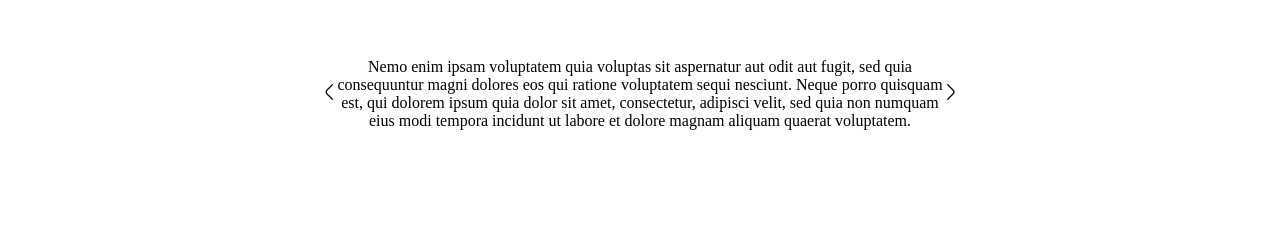
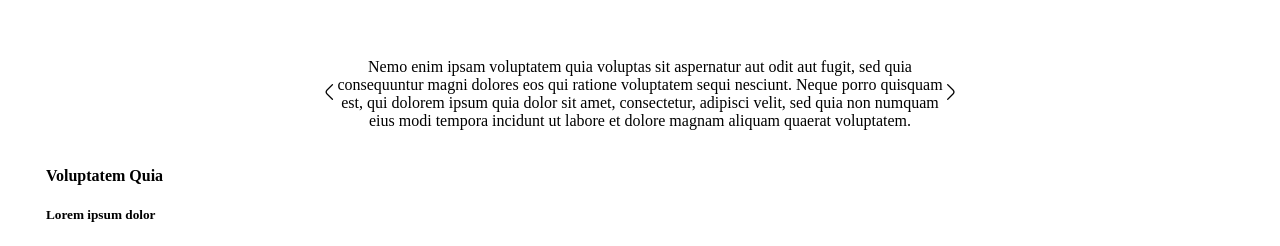
Before and after one commit to Gauthier-man/Do-Si-Do-F-, a plain HTML site: page index.html in a window 1280 px wide. Shown: the part 2711-2957 px from the top of the page. Before the commit the page ends 2865 px from the top, so only its background shows below. Drawn offline with nearby package versions, Linux system fonts and the light colour scheme; a web font is replaced by a local one.

Commit message:
update code

```diff
--- a/index.html
+++ b/index.html
@@ -148,6 +148,8 @@
           </p>
           <i class="fi fi-rr-angle-right"></i>
         </div>
+        <h4>Voluptatem Quia</h4>
+        <h5>Lorem ipsum dolor</h5>
       </section>
     </main>
     <footer></footer>
```
